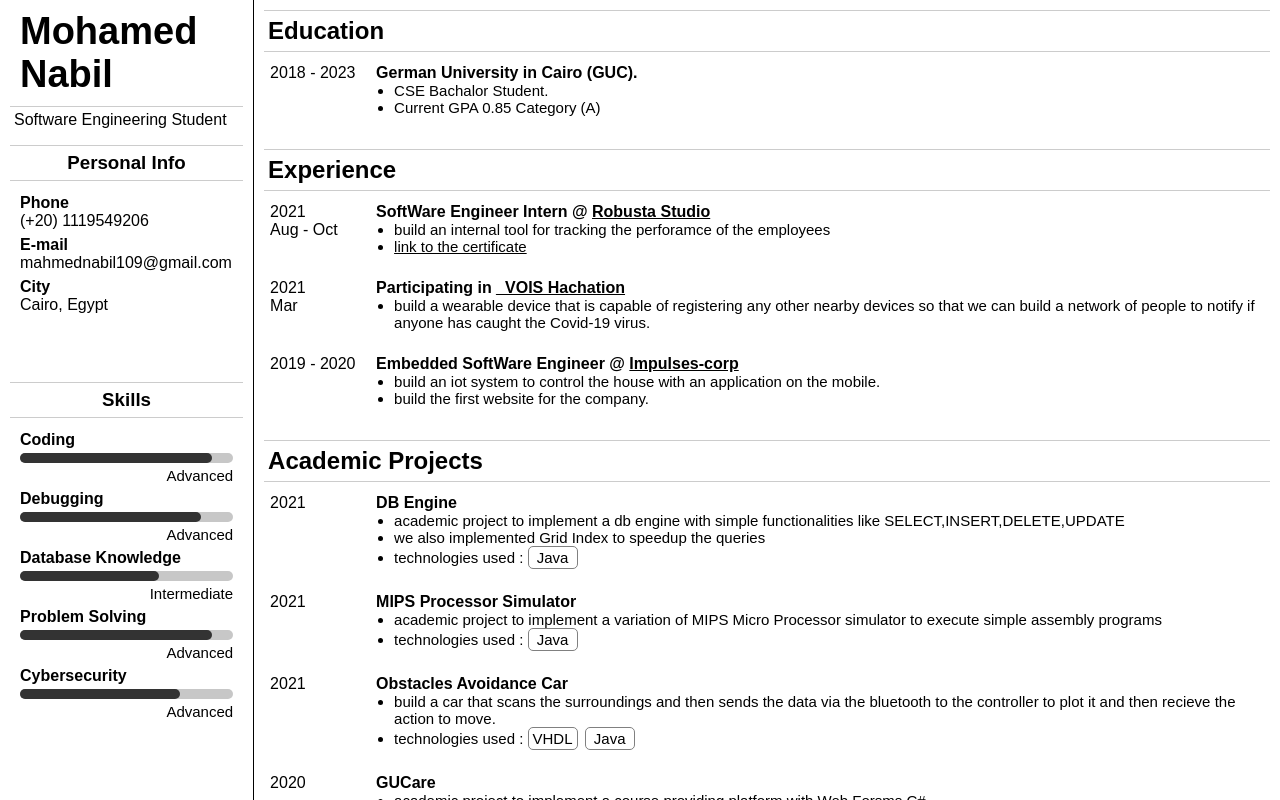
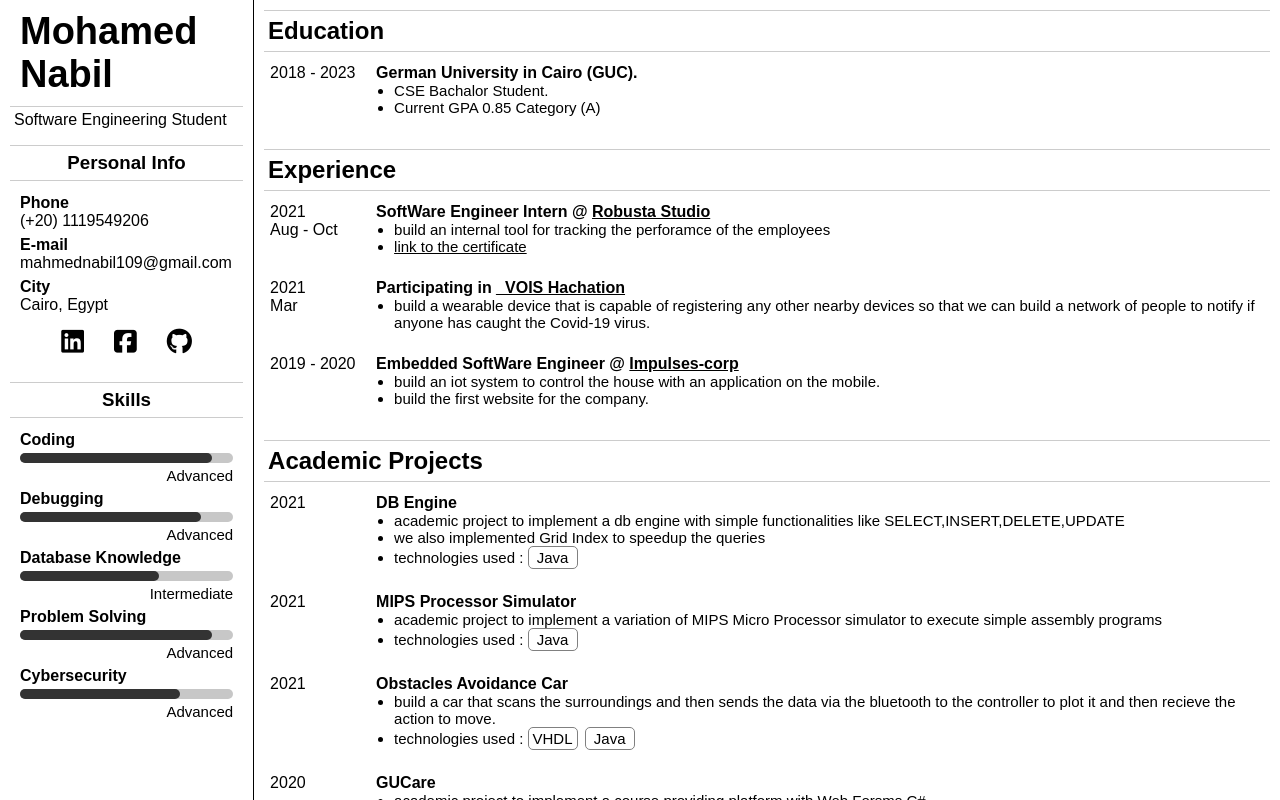
Before and after one commit to mahmednabil109/Resume, a plain HTML site: page Resume.html in a window 1280 px wide. Shown: the top 800 px of the page. Drawn offline with Linux system fonts and the light colour scheme; a web font is replaced by a local one.

Commit message:
update V0.2

```diff
--- a/Resume.html
+++ b/Resume.html
@@ -78,6 +78,9 @@
             }
             .side .section .social-list a {
                 font-size: 26px;
+            }
+            .fab{
+                color: black;
             }
             .section .eval-bar {
                 display: flex;
```
